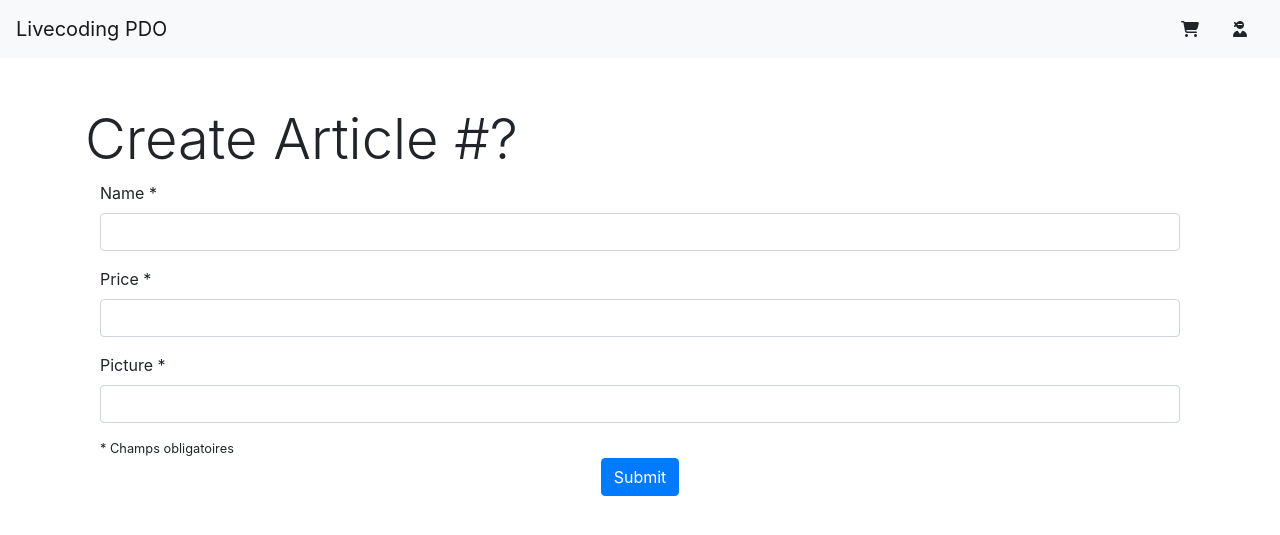
After one commit to JennyViannay/0920_Livecoding_PDO, a PHP site: page /views/edit_article.php in a window 1280 px wide. The commit adds this page. Shown: the top 535 px of the page. Run offline with PHP 8.4, Linux system fonts and the light colour scheme; a stand-in replaces the project's code that opens the database connection; some libraries are stand-ins or nearby versions.

Commit message:
add crud article - list command - admin - dynamisation data

```diff
--- /dev/null
+++ b/admin_function.php
@@ -0,0 +1,56 @@
+<?php
+// GET ALL COMMAND
+function getAllCommand()
+{
+    // Initialiser $pdo => connect to bdd
+    $pdo = new PDO(DSN, USER, PASS, [PDO::ATTR_ERRMODE => PDO::ERRMODE_EXCEPTION]);
+    // Request SQL
+    $querySql = "SELECT * FROM command";
+    try {
+        // Envoyer la request query
+        $sendRequest = $pdo->query($querySql);
+        // Fetch result fetchAll FETCH_ASSOC permet d'obtenir un array associatif type key => value
+        $commands = $sendRequest->fetchAll(PDO::FETCH_ASSOC);
+        // Return le résultat
+        return $commands;
+    } catch (PDOException $e) {
+        $error = $e->getMessage();
+        return $error;
+    }
+}
+
+// CREATE ARTICLE
+function createArticle($infos)
+{
+    $pdo = new PDO(DSN, USER, PASS, [PDO::ATTR_ERRMODE => PDO::ERRMODE_EXCEPTION]);
+    $insertArticle = $pdo->prepare("INSERT INTO article (name, price, img) VALUES (:name, :price, :img)");
+    $insertArticle->execute([
+        'name' => $infos['name'],
+        'price' => intval($infos['price']),
+        'img' => $infos['img']
+        ]);
+    header('Location: http://localhost:8005/views/admin.php');
+}
+
+// UPDATE ARTICLE
+function updateArticle($infos)
+{
+    $pdo = new PDO(DSN, USER, PASS, [PDO::ATTR_ERRMODE => PDO::ERRMODE_EXCEPTION]);
+    $updateArticle = $pdo->prepare("UPDATE article SET name=:name, price=:price, img=:img WHERE id=:id");
+    $updateArticle->execute([
+        'name' => $infos['name'],
+        'price' => intval($infos['price']),
+        'img' => $infos['img'],
+        'id' => intval($infos['id']),
+    ]);
+    header('Location: http://localhost:8005/views/admin.php');
+}
+
+// DELETE ARTICLE
+function deleteArticleFromBdd($id)
+{
+    $pdo = new PDO(DSN, USER, PASS, [PDO::ATTR_ERRMODE => PDO::ERRMODE_EXCEPTION]);
+    $deleteArticle = $pdo->prepare('DELETE FROM article WHERE id=:id');
+    $deleteArticle->execute(['id' => $id]);
+    header('Location: http://localhost:8005/views/admin.php');
+}
--- a/function.php
+++ b/function.php
@@ -1,4 +1,6 @@
 <?php
+// Ajouter connce.php
+require 'connec.php';
 
 function addArticle($article)
 {
@@ -16,7 +18,7 @@ function addArticle($article)
 function deleteArticle($article)
 {
     $cart = $_SESSION['cart'];
-    if(!empty($cart[$article])){
+    if (!empty($cart[$article])) {
         unset($cart[$article]);
     }
     $_SESSION['cart'] = $cart;
@@ -39,8 +41,88 @@ function getCartInfos()
 function getTotalCart()
 {
     $total = 0;
-    foreach(getCartInfos() as $item){
+    foreach (getCartInfos() as $item) {
         $total += $item['qty'] * 270;
     }
     return $total;
 }
+
+// GET ALL ARTICLES
+function getAllArticles()
+{
+    // Initialiser $pdo => connect to bdd
+    $pdo = new PDO(DSN, USER, PASS, [PDO::ATTR_ERRMODE => PDO::ERRMODE_EXCEPTION]);
+    // Request SQL
+    $querySql = "SELECT * FROM article";
+    try {
+        // Envoyer la request query
+        $sendRequest = $pdo->query($querySql);
+        // Fetch result fetchAll FETCH_ASSOC permet d'obtenir un array associatif type key => value
+        $articles = $sendRequest->fetchAll(PDO::FETCH_ASSOC);
+        // Return le résultat
+        return $articles;
+    } catch (PDOException $e) {
+        $error = $e->getMessage();
+        return $error;
+    }
+}
+
+// SEARCH ARTICLES
+function searchArticles($searchTerm)
+{
+    // Initialiser $pdo => connect to bdd
+    $pdo = new PDO(DSN, USER, PASS, [PDO::ATTR_ERRMODE => PDO::ERRMODE_EXCEPTION]);
+    try {
+        // Concaténation du terme rechercher avec le symbol SQL % (DOC SQL METHODE LIKE)
+        $search = $searchTerm . "%";
+        // Requête qui prend des param depuis client, on utilise alors
+        // une méthode préparée pour plus de sécurité param est défini par :nom_du_param
+        $request = $pdo->prepare("SELECT * FROM article WHERE name LIKE :search ORDER BY name ASC");
+        // On execute la requete en applicant les param ici :search devient 'search'
+        // et la valeur du terme recherché est récupérée depuis $search
+        $request->execute([
+            'search' => $search
+        ]);
+        // Fetch result fetchAll FETCH_ASSOC permet d'obtenir un array associatif type key => value
+        $articles = $request->fetchAll(PDO::FETCH_ASSOC);
+        // Return le résultat
+        return $articles;
+    } catch (PDOException $e) {
+        $error = $e->getMessage();
+        return $error;
+    }
+}
+
+// GET ONE ARTICLE
+function getOneArticle($id)
+{
+    $pdo = new PDO(DSN, USER, PASS, [PDO::ATTR_ERRMODE => PDO::ERRMODE_EXCEPTION]);
+    $request ="SELECT * FROM article WHERE id=$id";
+    $sendRequest = $pdo->query($request);
+    $article = $sendRequest->fetchObject();
+    return $article;
+}
+
+// PAYMENT METHOD => INSERT NEW COMMAND IN BDD
+function payment($infos)
+{
+    $name = $infos['name'];
+    $address = $infos['address'];
+    $total = getTotalCart();
+    $date = date("Y-m-d");
+    $pdo = new PDO(DSN, USER, PASS, [PDO::ATTR_ERRMODE => PDO::ERRMODE_EXCEPTION]);
+    try {
+        $postCommand = $pdo->prepare("INSERT INTO command (name, address, total, created_at) VALUES (:name, :address, :total, :created_at);");
+        $postCommand->execute([
+            'name' => $name,
+            'address' => $address,
+            'total' => $total,
+            'created_at' => $date
+        ]);
+        session_destroy();
+        return header('Location: http://localhost:8005/views/success.php');
+    } catch (PDOException $e) {
+        $error = $e->getMessage();
+        return $error;
+    }
+}
--- /dev/null
+++ b/public/views/edit_article.php
@@ -0,0 +1,92 @@
+<?php
+include 'includes/header.php';
+require '../../function.php';
+require '../../admin_function.php';
+
+$article = null;
+if (isset($_GET['id'])) {
+    $id = $_GET['id'];
+    $article = getOneArticle($id);
+}
+
+// UPDATE
+$errorForm = null;
+if($_SERVER['REQUEST_METHOD'] === 'POST'){
+    if (!empty($_POST['name']) && !empty($_POST['price']) && !empty($_POST['img']) && !empty($_POST['id'])) {
+        updateArticle($_POST);
+    } elseif (!empty($_POST['name']) && !empty($_POST['price']) && !empty($_POST['img']) && !isset($_POST['id'])) {
+        createArticle($_POST);
+    } else {
+        $errorForm = 'Tous les champs sont obligatoires.';
+    }
+}
+?>
+<div class="container">
+    <div class="container mt-5">
+        <div class="row">
+            <?php if ($article != null) { ?>
+                <h2 class="display-4">Update Article #<?= $article->id ?></h2>
+                <hr>
+                <div class="col-12">
+                    <?php if ($errorForm != null) { ?>
+                        <div class="alert alert-danger" role="alert">
+                            <?php echo $errorForm; ?>
+                        </div>
+                    <?php } ?>
+                </div>
+                <div class="col-12">
+                    <form method="POST">
+                        <input type="text" class="d-none" id="id" name="id" value="<?php echo $article->id; ?>">
+                        <div class="form-group">
+                            <label for="Name">Name *</label>
+                            <input type="text" class="form-control" id="name" name="name" value="<?php echo $article->name; ?>">
+                        </div>
+                        <div class="form-group">
+                            <label for="price">Price *</label>
+                            <input type="text" class="form-control" id="price" name="price" value="<?php echo $article->price; ?>">
+                        </div>
+                        <div class="form-group">
+                            <label for="price">Picture *</label>
+                            <input type="text" class="form-control" id="img" name="img" value="<?php echo $article->img; ?>">
+                        </div>
+                        <div class="small">* Champs obligatoires</div>
+                        <div class="text-center">
+                            <button type="submit" class="btn btn-primary">Submit</button>
+                        </div>
+                    </form>
+                </div>
+            <?php } else { ?>
+                <h2 class="display-4">Create Article #?</h2>
+                <hr>
+                <div class="col-12">
+                    <?php if ($errorForm != null) { ?>
+                        <div class="alert alert-danger" role="alert">
+                            <?php echo $errorForm; ?>
+                        </div>
+                    <?php } ?>
+                </div>
+                <div class="col-12">
+                    <form method="POST">
+                        <div class="form-group">
+                            <label for="Name">Name *</label>
+                            <input type="text" class="form-control" id="name" name="name">
+                        </div>
+                        <div class="form-group">
+                            <label for="price">Price *</label>
+                            <input type="text" class="form-control" id="price" name="price">
+                        </div>
+                        <div class="form-group">
+                            <label for="price">Picture *</label>
+                            <input type="text" class="form-control" id="img" name="img">
+                        </div>
+                        <div class="small">* Champs obligatoires</div>
+                        <div class="text-center">
+                            <button type="submit" class="btn btn-primary">Submit</button>
+                        </div>
+                    </form>
+                </div>
+            <?php } ?>
+
+        </div>
+    </div>
+    <?php include('includes/footer.php') ?>
--- a/public/views/includes/header.php
+++ b/public/views/includes/header.php
@@ -6,8 +6,10 @@ session_start();
 // A chaque tour de boucle j'ajoute la valeur des quantités d'articles à $numberArticles
 // $numberArticle est à jour en fonction des qty d'articles que j'ai dans mon panier
 $numberArticles = 0;
+if(!empty($_SESSION['cart'])) {
     foreach ($_SESSION['cart'] as $article => $qty) {
         $numberArticles += $qty;
+    }
 }
 ?>
 <!doctype html>
@@ -27,12 +29,22 @@ foreach ($_SESSION['cart'] as $article => $qty) {
 <body>
     <nav class="navbar navbar-light bg-light">
         <a class="navbar-brand" href="../index.php">Livecoding PDO </a>
+        <ul class="nav">
+            <li class="nav-item">
                 <!-- CONDITIONS D'AFFICHAGE :
                 Si ma session cat n'est pas vide j'affiche panier + count du panier -->
                 <?php if(!empty($_SESSION['cart'])){ ?>
-            <a href="../views/cart.php" class="btn"><i class="fas fa-shopping-cart"></i> <span class="badge badge-danger"><?php echo $numberArticles; ?></span></a>
+                    <a href="../views/cart.php" class="nav-link btn">
+                        <i class="fas fa-shopping-cart"></i>
+                        <span class="badge badge-danger"><?php echo $numberArticles; ?></span>
+                    </a>
                 <!-- Sinon juste panier -->
                 <?php } else { ?>
-            <a href="../views/cart.php" class="btn"><i class="fas fa-shopping-cart"></i></a>
+                    <a href="../views/cart.php" class="nav-link btn"><i class="fas fa-shopping-cart"></i></a>
                 <?php } ?>
+            </li>
+            <li class="nav-item">
+                <a href="../views/admin.php" class="nav-link btn"><i class="fas fa-user-ninja"></i></a>
+            </li>
+        </ul>
     </nav>
```
Also changed, not shown: db.sql (added, +27 -0 lines), pdo.sql (added, +24 -0 lines), public/index.php (+36 -52 lines), public/views/admin.php (added, +76 -0 lines), public/views/article.php (added, +30 -0 lines), public/views/cart.php (+29 -11 lines), public/views/success.php (+10 -0 lines). Lines whose indentation alone changed are shown as unchanged.
